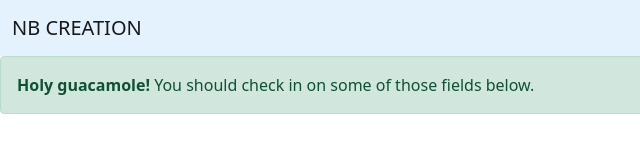
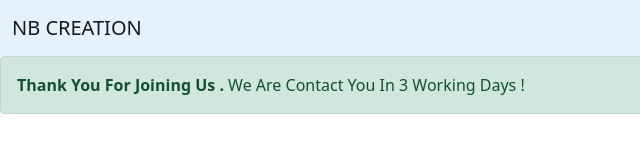
Before and after one commit to Nippon-90990/NAVBAR, a plain HTML site: page index.html in a window 1280 px wide. Shown: the full height of the page, 0-640 px from the left. Drawn offline with nearby package versions, Linux system fonts and the light colour scheme.

Commit message:
Update index.html

```diff
--- a/index.html
+++ b/index.html
@@ -80,7 +80,7 @@
     </nav>
 
     <div class="alert alert-success alert-dismissible fade show" role="alert">
-        <strong>Holy guacamole!</strong> You should check in on some of those fields below.
+        <strong>Thank You For Joining Us .</strong> We Are Contact You In 3 Working Days  !
         <button type="button" class="btn-close" data-bs-dismiss="alert" aria-label="Close"></button>
     </div>
 
```
